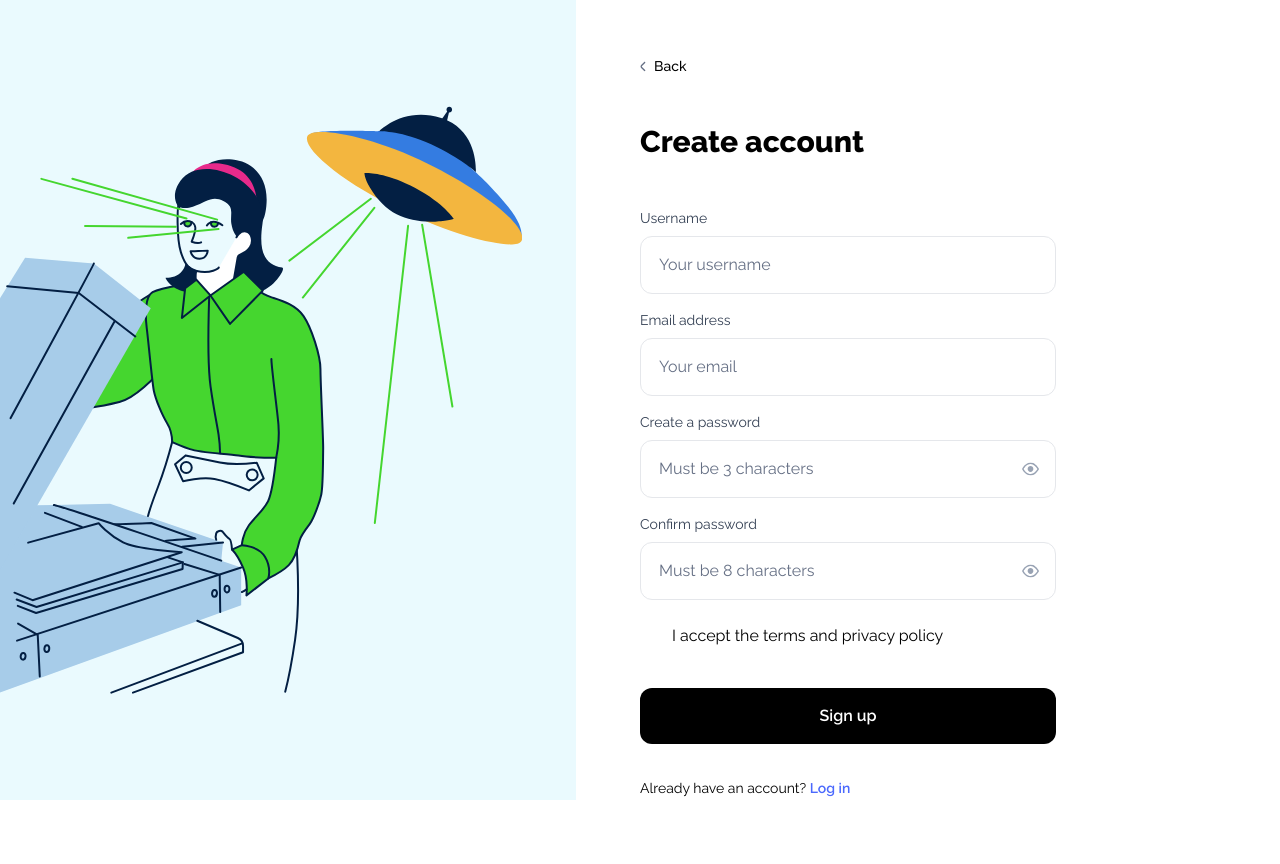
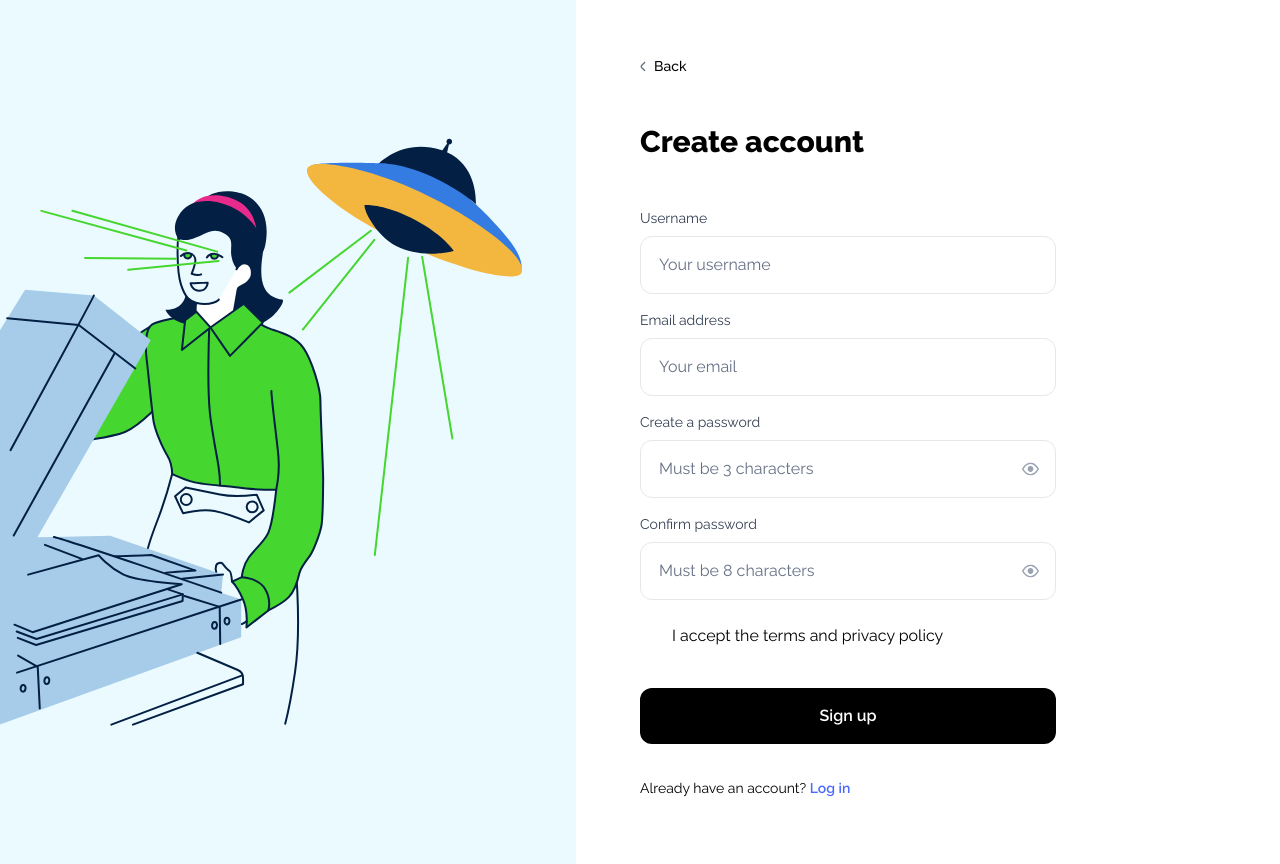
Before and after one commit to SousouBer/quizwiz-frontend, a Vue app: page /register in a window 1280 px wide. Built offline with nearby package versions, Linux system fonts and the light colour scheme.

Commit message:
fix: fix auth image layout to have full height

```diff
--- a/src/components/layouts/LayoutsAuthImage.vue
+++ b/src/components/layouts/LayoutsAuthImage.vue
@@ -1,5 +1,7 @@
 <template>
-  <div class="bg-pale-yellow h-screen items-center w-custom-45 hidden lg:flex">
+  <div
+    class="bg-pale-yellow min-h-screen items-center w-custom-45 hidden lg:flex"
+  >
     <img :src="srcLink" alt="Auth background cover" />
   </div>
 </template>
```
